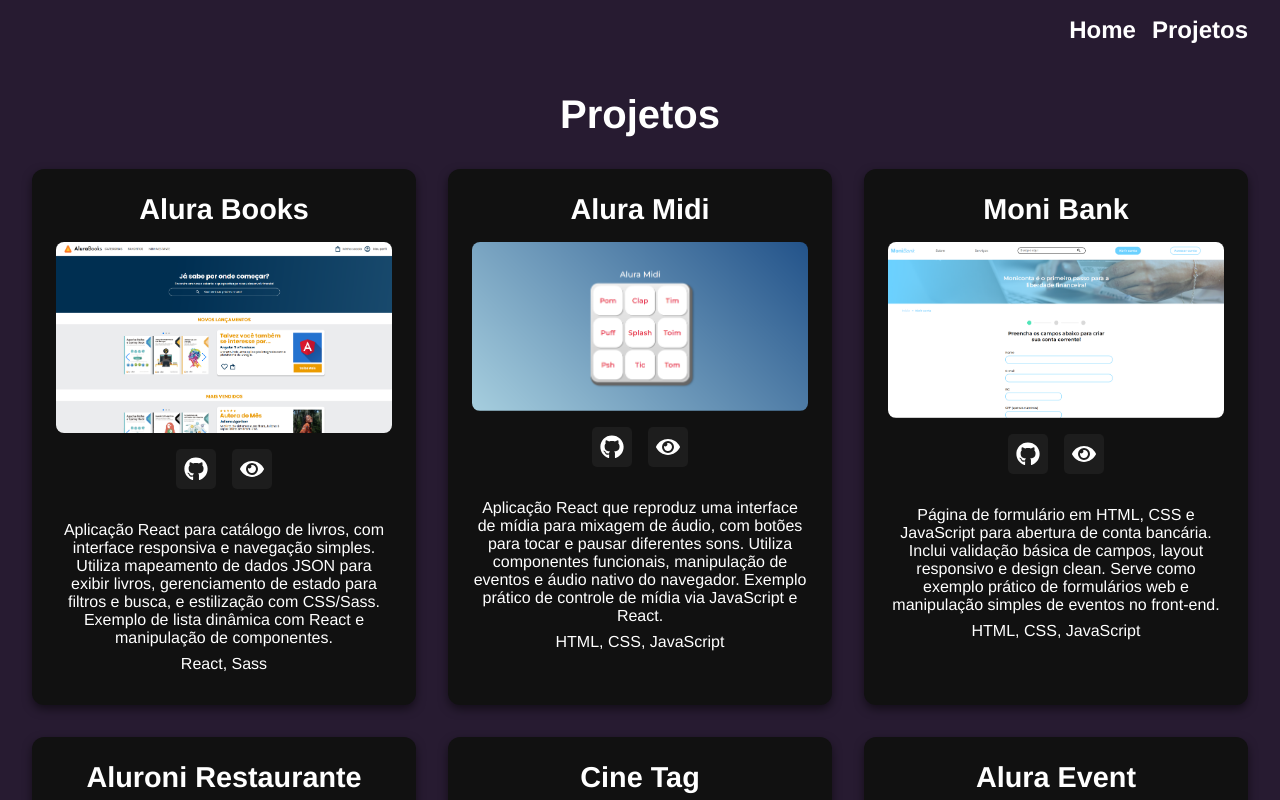
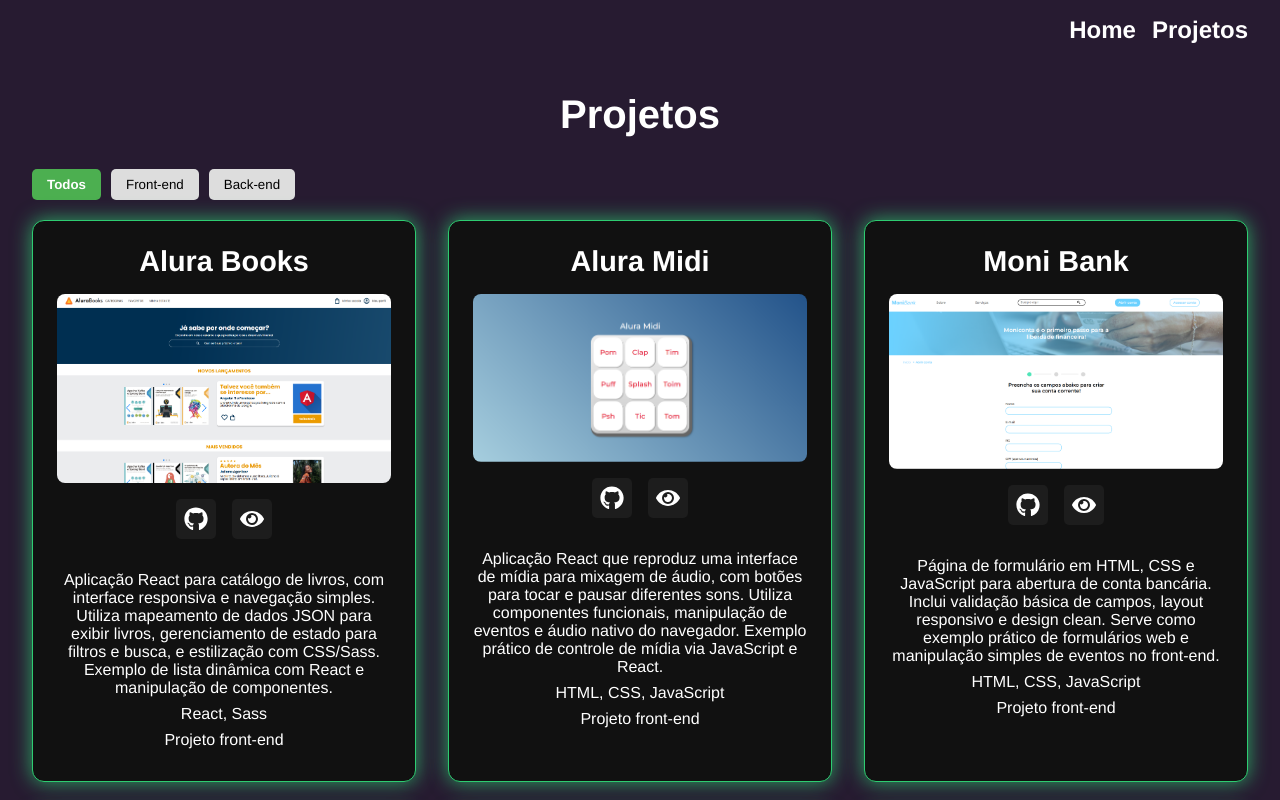
Before and after one commit to jhon3k/Portfolio, a React (Vite) app: page /Projects in a window 1280 px wide. Shown: the top 800 px of the page. Built offline with nearby package versions, Linux system fonts and the light colour scheme.

Commit message:
updating page project

```diff
--- a/src/Styles/components/ProjectsContainer.sass
+++ b/src/Styles/components/ProjectsContainer.sass
@@ -1,7 +1,7 @@
 @use '../variables'
 @use '../mixins'
 
-.projects-conteiner
+.projects-container
   padding: 2rem
   color: #fff
   min-height: 100vh
@@ -30,6 +30,14 @@
   box-shadow: 0 4px 10px rgba(0, 0, 0, 0.5)
   transition: transform 0.3s ease, box-shadow 0.3s ease
 
+  &.front-end
+    border: solid 1px #2ecc71
+    box-shadow: 0 0 20px rgba(46, 204, 113, 0.8)
+
+  &.back-end
+    border: solid  1px #8e44ad
+    box-shadow: 0 0 20px rgba(142, 68, 173, 0.8)
+
   .social-btn
     padding: .5rem
     background-color: variables.$bg-color-secondary
@@ -44,7 +52,6 @@
 
   &:hover
     transform: scale(1.03)
-    box-shadow: 0 6px 15px rgba(0, 0, 0, 0.7)
 
   h3
     margin-bottom: 1rem
--- /dev/null
+++ b/src/Styles/components/buttonFilter.sass
@@ -0,0 +1,20 @@
+.filter-buttons
+  display: flex
+  gap: 10px
+  margin-bottom: 20px
+
+  button
+    padding: 8px 15px
+    border: none
+    border-radius: 5px
+    cursor: pointer
+    background: #ddd
+    transition: 0.3s
+
+    &.active
+      background: #4caf50
+      color: #fff
+      font-weight: bold
+
+    &:hover
+      opacity: 0.8
--- /dev/null
+++ b/src/Styles/components/modal.sass
@@ -0,0 +1,49 @@
+.modal-overlay
+  position: fixed
+  top: 0
+  left: 0
+  width: 100%
+  height: 100%
+  background: rgba(0, 0, 0, 0.7)
+  display: flex
+  justify-content: center
+  align-items: center
+  z-index: 1000
+
+.modal-content
+  display: flex
+  flex-direction: column
+  gap: 1rem
+  background: #1e1e2f
+  padding: 20px
+  border-radius: 12px
+  max-width: 600px
+  width: 90%
+  color: #fff
+  text-align: center
+  position: relative
+  animation: fadeIn 0.3s ease-in-out
+
+  img
+    max-width: 100%
+    border-radius: 8px
+    margin: 15px 0
+
+.close-btn
+  position: absolute
+  top: 10px
+  right: 15px
+  font-size: 2rem
+  cursor: pointer
+  color: #fff
+  transition: 0.2s
+  &:hover
+    color: #ff5555
+
+@keyframes fadeIn
+  from
+    opacity: 0
+    transform: scale(2)
+  to
+    opacity: 1
+    transform: scale(1)
--- a/src/data/projects.json
+++ b/src/data/projects.json
@@ -6,7 +6,8 @@
     "description": "Aplicação React para catálogo de livros, com interface responsiva e navegação simples. Utiliza mapeamento de dados JSON para exibir livros, gerenciamento de estado para filtros e busca, e estilização com CSS/Sass. Exemplo de lista dinâmica com React e manipulação de componentes.",
     "tecnologies": "React, Sass",
     "site": "https://alura-books-atualizado.vercel.app/",
-    "github": "https://github.com/jhon3k/Alura-books"
+    "github": "https://github.com/jhon3k/Alura-books",
+    "category" : "front-end"
   },
   {
     "id": "alura-midi",
@@ -15,7 +16,8 @@
     "description": "Aplicação React que reproduz uma interface de mídia para mixagem de áudio, com botões para tocar e pausar diferentes sons. Utiliza componentes funcionais, manipulação de eventos e áudio nativo do navegador. Exemplo prático de controle de mídia via JavaScript e React.",
     "tecnologies": "HTML, CSS, JavaScript",
     "site": "https://alura-midi-pi.vercel.app/",
-    "github": "https://github.com/jhon3k/Alura-MIDI"
+    "github": "https://github.com/jhon3k/Alura-MIDI",
+    "category" : "front-end"
   },
   {
     "id": "monibank",
@@ -24,7 +26,8 @@
     "description": "Página de formulário em HTML, CSS e JavaScript para abertura de conta bancária. Inclui validação básica de campos, layout responsivo e design clean. Serve como exemplo prático de formulários web e manipulação simples de eventos no front-end.",
     "tecnologies": "HTML, CSS, JavaScript",
     "site": "https://moni-bank-zeta.vercel.app/pages/abrir-conta-form.html",
-    "github": "https://github.com/jhon3k/MoniBank"
+    "github": "https://github.com/jhon3k/MoniBank",
+    "category" : "front-end"
   },
   {
     "id": "aluroni",
@@ -33,7 +36,8 @@
     "description": "Aplicativo React que simula o site de um restaurante, com exibição de pratos organizados por categorias. Utiliza componentes funcionais, props para passar dados, e estilização responsiva com CSS/Sass. A interface foca na usabilidade, com layout limpo e navegação simples, ideal para demonstração de conceitos de React e design adaptativo.",
     "tecnologies": "React, TypeScript, Sass, JSON",
     "site": "https://aluroni-restaurante-eight.vercel.app/",
-    "github": "https://github.com/jhon3k/Aluroni"
+    "github": "https://github.com/jhon3k/Aluroni",
+    "category" : "front-end"
   },
   {
     "id": "cinetag",
@@ -42,7 +46,8 @@
     "description": "Aplicativo web React que funciona como uma plataforma para busca e organização de filmes. Utiliza consumo de API externa para buscar dados de filmes, exibição dinâmica de listas e detalhes, além de gerenciamento de estado com hooks. O design é responsivo, com navegação intuitiva e componentes reutilizáveis estilizados via CSS Modules ou Sass.",
     "tecnologies": "React, JavaScript, CSS Modules",
     "site": "https://cinetag-kohl-ten.vercel.app/",
-    "github": "https://github.com/jhon3k/Cinetag"
+    "github": "https://github.com/jhon3k/Cinetag",
+    "category" : "front-end"
   },
   {
     "id": "aluraevent",
@@ -51,7 +56,8 @@
     "description": "Aplicativo web feito com React, que apresenta uma página de evento com cadastro via formulário. Utiliza gerenciamento de estado com React hooks, rotas dinâmicas e estilização modular com CSS/Sass. Inclui manipulação de formulários, validação básica e interação responsiva para dispositivos móveis.",
     "tecnologies": "React, TypeScript, Sass Modules, JSON",
     "site": "https://alura-event.vercel.app/",
-    "github": "https://github.com/jhon3k/aluraEvent"
+    "github": "https://github.com/jhon3k/aluraEvent",
+    "category" : "front-end"
   },
   {
     "id": "aluraspace",
@@ -60,7 +66,8 @@
     "description": "Site interativo que explora imagens do espaço, desenvolvido com React e consumindo APIs externas para mostrar conteúdos dinâmicos. Possui navegação intuitiva e design responsivo, ideal para estudar integração de front-end com dados externos e técnicas de renderização dinâmica.",
     "tecnologies": "React, JavaScript, Sass Modules",
     "site": "https://alura-space-sable.vercel.app/",
-    "github": "https://github.com/jhon3k/alura-space"
+    "github": "https://github.com/jhon3k/alura-space",
+    "category" : "front-end"
   },
   {
     "id": "frutaefruto",
@@ -69,7 +76,8 @@
     "description": "Blog de receitas com dicas e preparos variados para quem gosta de cozinhar.",
     "tecnologies": "HTML, CSS",
     "site": "https://alurinha-psi.vercel.app/",
-    "github": "https://github.com/jhon3k/alurinha"
+    "github": "https://github.com/jhon3k/alurinha",
+    "category" : "front-end"
   },
   {
     "id": "alura-newsletter",
@@ -78,7 +86,8 @@
     "description": "Página simples para cadastro em newsletter, com design limpo e foco na experiência do usuário.",
     "tecnologies": "HTML, Tailwind CSS",
     "site": "https://alura-newsletter-ecru-alpha.vercel.app/",
-    "github": "https://github.com/jhon3k/Alura-Newsletter"
+    "github": "https://github.com/jhon3k/Alura-Newsletter",
+    "category" : "front-end"
   },
   {
     "id": "alura-spa",
@@ -87,7 +96,8 @@
     "description": "Single Page Application que apresenta informações sobre o projeto Tau, com navegação rápida e fluida, feita com React e design responsivo.",
     "tecnologies": "HTML, Sass",
     "site": "https://alura-spa-tau.vercel.app/",
-    "github": "https://github.com/jhon3k/Alura-Spa"
+    "github": "https://github.com/jhon3k/Alura-Spa",
+    "category" : "front-end"
   },
   {
     "id": "mochila-de-viagem",
@@ -96,7 +106,8 @@
     "description": "Aplicação web para gerenciamento de itens de viagem, construída com React. Implementa listas dinâmicas e manipulação de estado para adicionar, remover e editar itens. Código modular e uso de eventos para interação do usuário.",
     "tecnologies": "HTML, CSS, JavaScript",
     "site": "https://mochila-de-viagem-javascript-na-web.vercel.app/",
-    "github": "https://github.com/jhon3k/mochila-de-viagem-javascript-na-web--armazenando-dados-no-navegador"
+    "github": "https://github.com/jhon3k/mochila-de-viagem-javascript-na-web--armazenando-dados-no-navegador",
+    "category" : "front-end"
   },
   {
     "id": "studies",
@@ -105,7 +116,8 @@
     "description": "Cronômetro simples e funcional, desenvolvido com React. Utiliza hooks para gerenciar estado e controle de tempo. Design responsivo, fácil de adaptar e com foco em performance para aplicações em qualquer dispositivo.",
     "tecnologies": "React, typeScript, Sass Modules",
     "site": "https://studies-sigma.vercel.app/",
-    "github": "https://github.com/jhon3k/Studies"
+    "github": "https://github.com/jhon3k/Studies",
+    "category" : "front-end"
   },
   {
     "id": "tripulacao",
@@ -114,7 +126,8 @@
     "description": "Site interativo mostrando a tripulação do anime One Piece, criado com React. Usa componentes reutilizáveis e manipulação dinâmica de dados. Exibe layout responsivo e animações simples para melhor experiência do usuário.",
     "tecnologies": "React, typeScript, Sass Modules",
     "site": "https://tripulacao-one-piece.vercel.app/",
-    "github": "https://github.com/jhon3k/Tripulacao-One-Piece"
+    "github": "https://github.com/jhon3k/Tripulacao-One-Piece",
+    "category" : "front-end"
   },
   {
     "id": "amigo-secreto",
@@ -123,7 +136,8 @@
     "description": "É uma aplicação web prática e acessível para organizar sorteios de amigo secreto, com interface responsiva, sorteio automático e foco na privacidade, sem exigir cadastro ou login.",
     "tecnologies": "React, typeScript, CSS",
     "site": "https://amigo-secreto-eta.vercel.app/",
-    "github": "https://github.com/jhon3k/amigo-secreto"
+    "github": "https://github.com/jhon3k/amigo-secreto",
+    "category" : "front-end"
   },
   {
     "id": "culturama",
@@ -132,6 +146,16 @@
     "description": "Culturama é um site que divulga e organiza eventos culturais no Brasil, facilitando a busca e o anúncio de diferentes tipos de eventos.",
     "tecnologies": "HTML, CSS",
     "site": "https://culturama-ashen.vercel.app/",
-    "github": "https://github.com/jhon3k/culturama"
-  }
+    "github": "https://github.com/jhon3k/culturama",
+    "category" : "front-end"
+  },
+  {
+        "id" : "Campeonato-brasileiro2024",
+        "name" : "Campeonato brasileiro 2024",
+        "image" : "/img/Logo_CampeonatoBrasileiro2024.png",
+        "description" : "Campeonato do brasileirão 2024 é uma API que faz um CRUD e valida a tabela do brasileirão 2024",
+        "tecnologies" : "Node.js, Express",
+        "github" : "https://github.com/jhon3k/campeonato-brasileira-API",
+        "category" : "back-end"
+    }
 ]
--- a/src/pages/Projects.jsx
+++ b/src/pages/Projects.jsx
@@ -1,26 +1,66 @@
 import projects from "../data/projects.json";
 import { FaEye, FaGithub } from "react-icons/fa";
+import { useState } from "react";
 
 import "../Styles/components/ProjectsContainer.sass"
+import "../Styles/components/buttonFilter.sass"
+import "../Styles/components/modal.sass"
 
 const Projects = () => {
+  const [selectedProject, setSelectedProject] = useState(null);
+  const [filter, setFilter] = useState("all"); // all | frontend | backend
+
+  const filteredProjects = filter === "all"
+    ? projects
+    : projects.filter((p) => p.category === filter);
 
   return (
-    <section className="projects-conteiner">
+    <section className="projects-container">
       <h1>Projetos</h1>
+
+      {/* Botões de filtro */}
+      <div className="filter-buttons">
+        <button
+          className={filter === "all" ? "active" : ""}
+          onClick={() => setFilter("all")}
+        >
+          Todos
+        </button>
+        <button
+          className={filter === "front-end" ? "active" : ""}
+          onClick={() => setFilter("front-end")}
+        >
+          Front-end
+        </button>
+        <button
+          className={filter === "back-end" ? "active" : ""}
+          onClick={() => setFilter("back-end")}
+        >
+          Back-end
+        </button>
+      </div>
+
       <div className="projects-grid">
-        {projects.map((project) => {
-          return (
-            <div className="project-card" id={project.id} key={project.id}>
+        {filteredProjects.map((project) => (
+          <div
+            className={`project-card ${project.category}`}
+            id={project.id}
+            key={project.id}
+          >
             <h3>{project.name}</h3>
-              <img src={project.image} alt={project.name} />
+            <img
+              src={project.image}
+              alt={project.name}
+              onClick={() => setSelectedProject(project)}
+              style={{ cursor: "pointer" }}
+            />
             <div>
-                  <a href={project.github}  target="_brank">
-                  <div  className='social-btn'>
+              <a href={project.github} target="_blank" rel="noreferrer">
+                <div className='social-btn'>
                   <FaGithub />
                 </div>
               </a>
-                  <a href={project.site} target="_brank" >
+              <a href={project.site} target="_blank" rel="noreferrer">
                 <div className='social-btn'>
                   <FaEye />
                 </div>
@@ -28,10 +68,25 @@ const Projects = () => {
             </div>
             <p>{project.description}</p>
             <p>{project.tecnologies}</p>
+            <p>Projeto {project.category}</p>
           </div>
-          )
-        })}
+        ))}
       </div>
+
+      {/* Modal */}
+      {selectedProject && (
+        <div className="modal-overlay" onClick={() => setSelectedProject(null)}>
+          <div className="modal-content" onClick={(e) => e.stopPropagation()}>
+            <span className="close-btn" onClick={() => setSelectedProject(null)}>
+              &times;
+            </span>
+            <h2>{selectedProject.name}</h2>
+            <img src={selectedProject.image} alt={selectedProject.name} />
+            <p>{selectedProject.description}</p>
+            <p><b>Tecnologias:</b> {selectedProject.tecnologies}</p>
+          </div>
+        </div>
+      )}
     </section>
   )
 }
```
Also changed, not shown: public/img/Logo_CampeonatoBrasileiro2024.png (added). Lines whose indentation alone changed are shown as unchanged.
